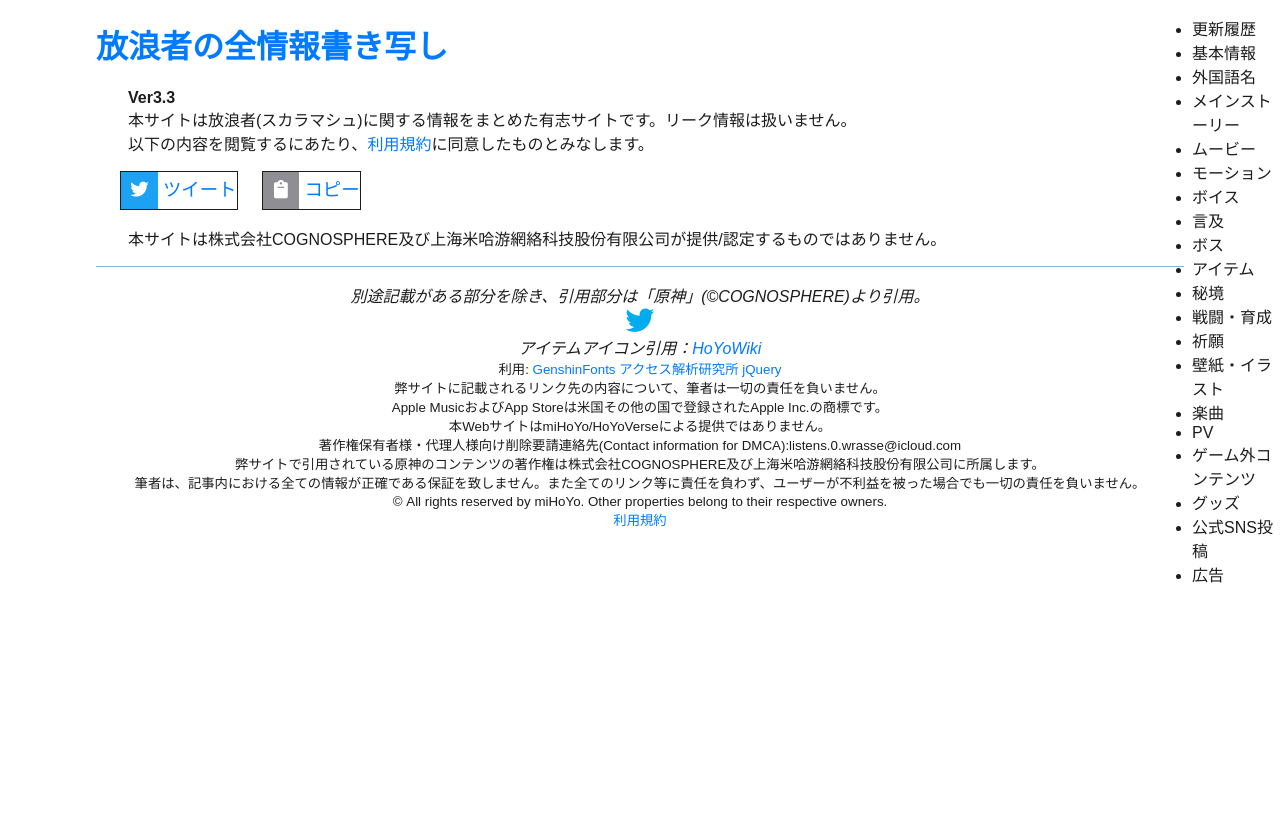
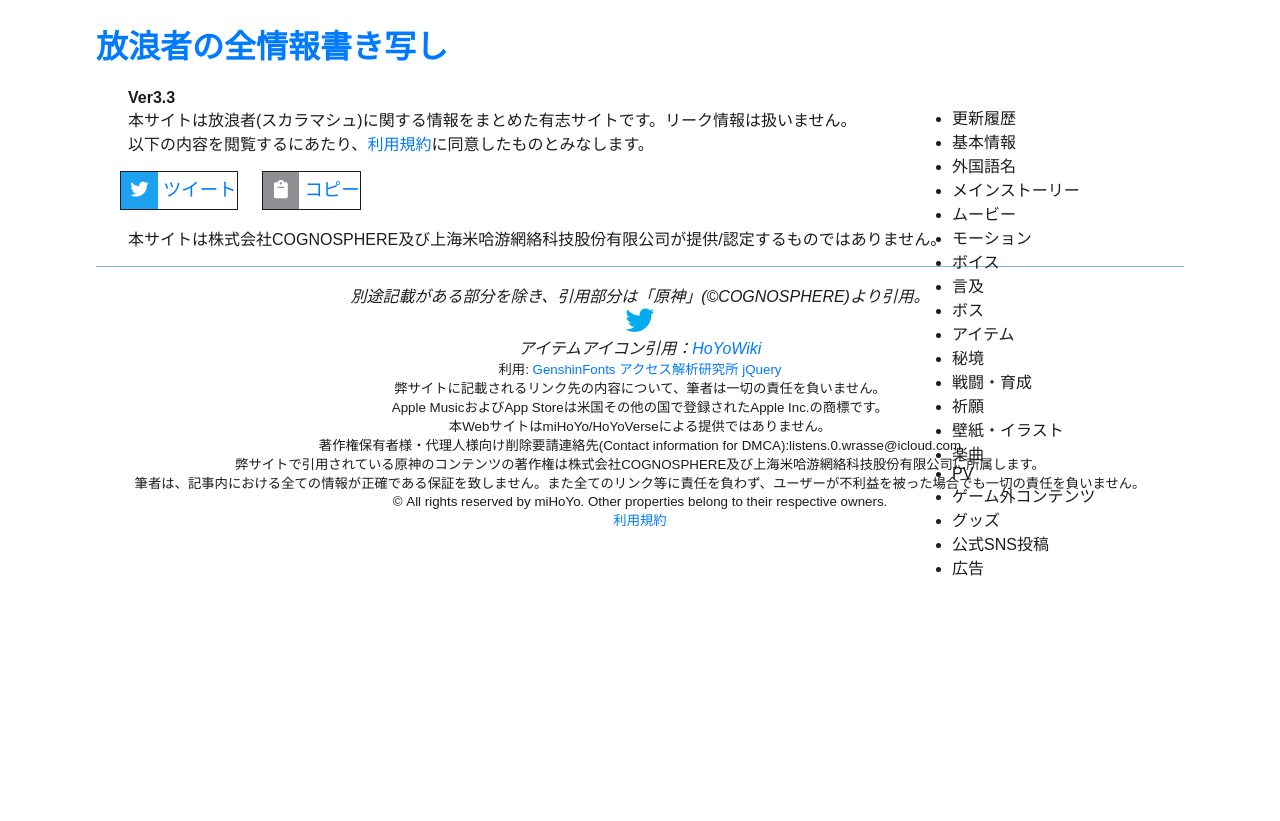
Before and after one commit to giarchive/test, a PHP site: page / in a window 1280 px wide. Run offline with PHP 8.4, Linux system fonts and the light colour scheme; some libraries are stand-ins or nearby versions.

Commit message:
Add files via upload

```diff
--- a/styles.css
+++ b/styles.css
@@ -236,8 +236,11 @@ body .inazumafont {
 	font-size: large;
 }
 /*メニュー*/
+.menu-box {
+backdrop-filter: blur(12px);
+}
 #menu {
-	width: 10%;
+	width: 25%;
 	position: fixed;
   top: 0;
   right: 0;
```
